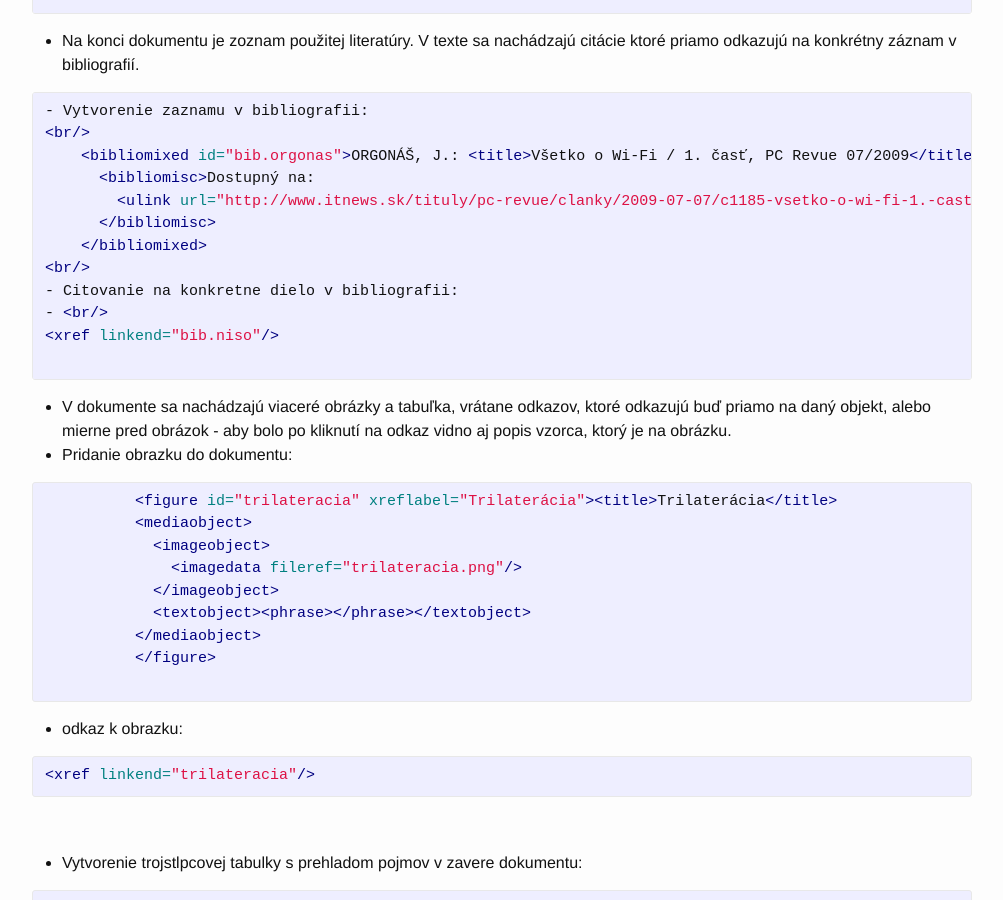
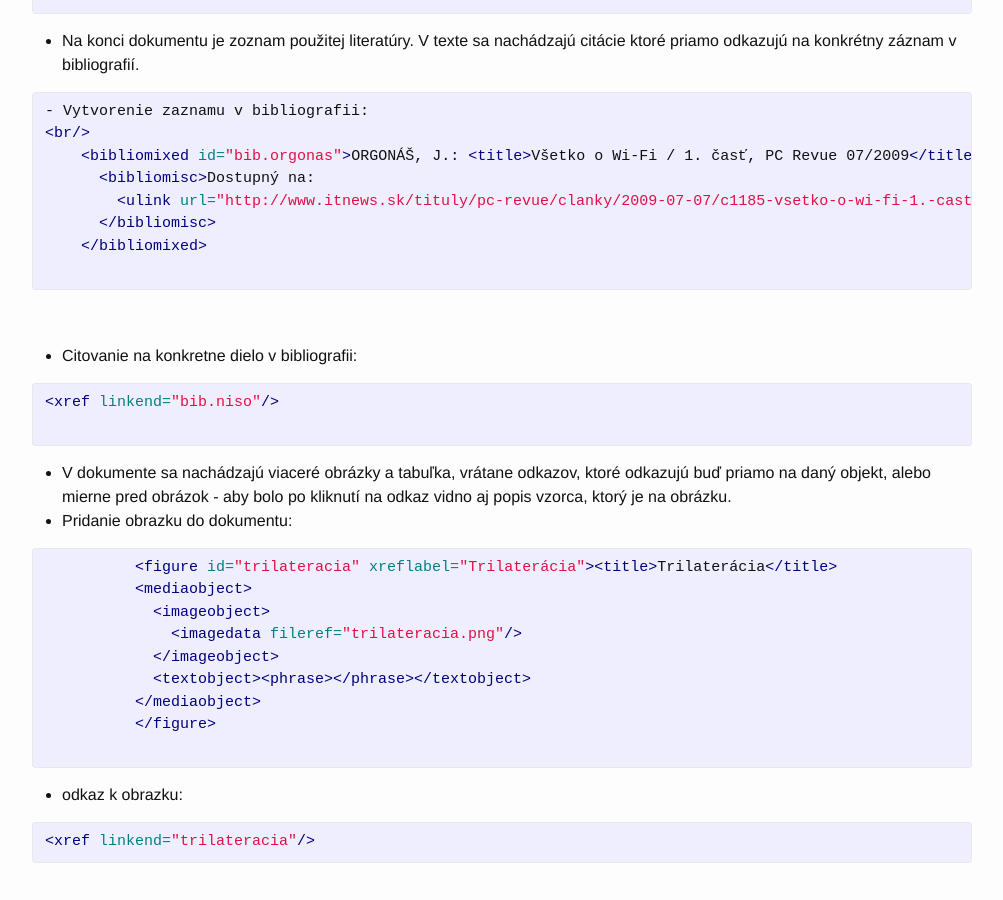
Before and after one commit to xrackol/xrackol.github.io, a Jekyll site: the page built from wp.md, in a window 1280 px wide and 900 px high, scrolled down 1063 px. Shown: the whole window, without its empty margins (138-1141 px from the left). Built offline with Jekyll 4.4.1, drawn with Linux system fonts in a browser that asks for light colours.

Commit message:
zadanie 2 cp 7

```diff
--- a/wp.md
+++ b/wp.md
@@ -37,9 +37,10 @@ permalink: /wp/
         <ulink url="http://www.itnews.sk/tituly/pc-revue/clanky/2009-07-07/c1185-vsetko-o-wi-fi-1.-cast"></ulink>
       </bibliomisc>
     </bibliomixed>
+  {% endhighlight %}
 <br/>
 - Citovanie na konkretne dielo v bibliografii:
-- <br/>
+  {% highlight xml %}
 <xref linkend="bib.niso"/>
   {% endhighlight %}
 - V dokumente sa nachádzajú viaceré obrázky a tabuľka, vrátane odkazov, ktoré odkazujú buď priamo na daný objekt, alebo mierne pred obrázok - aby bolo po kliknutí na odkaz vidno aj popis vzorca, ktorý je na obrázku.
```
